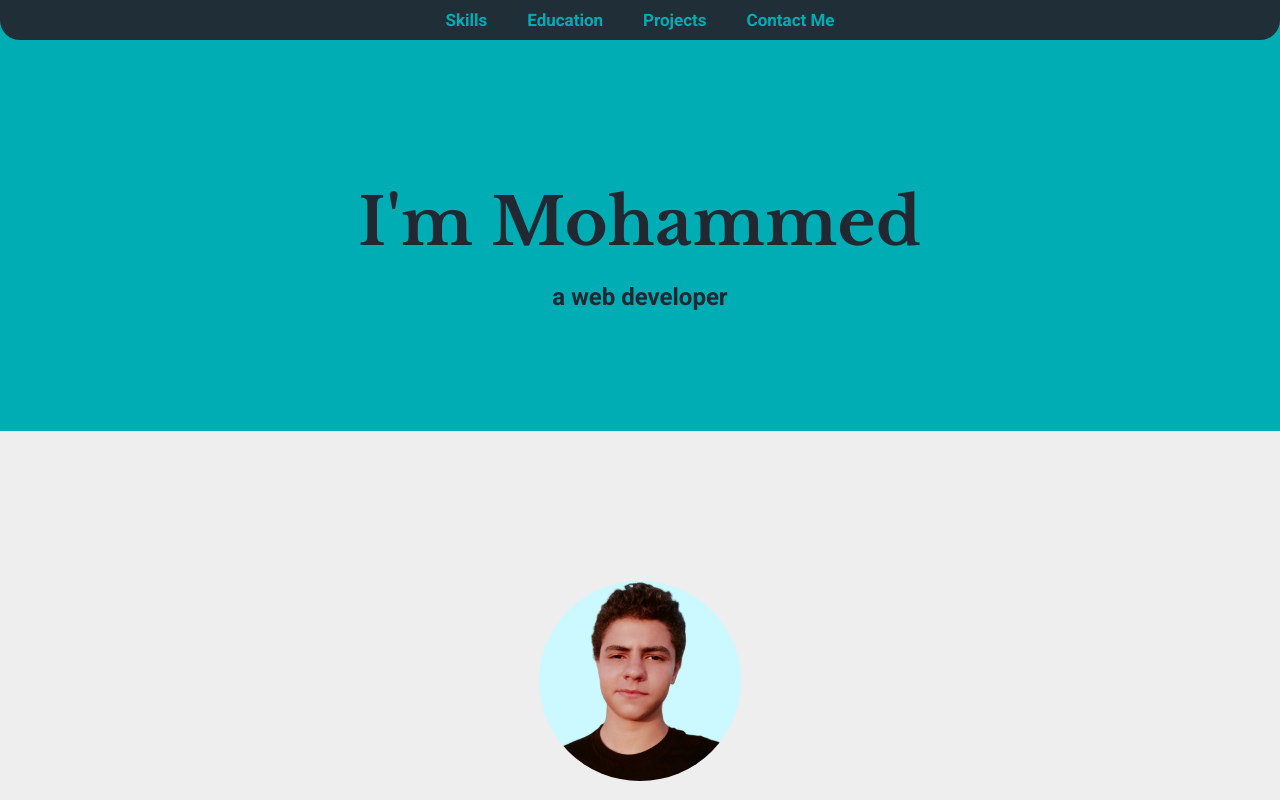
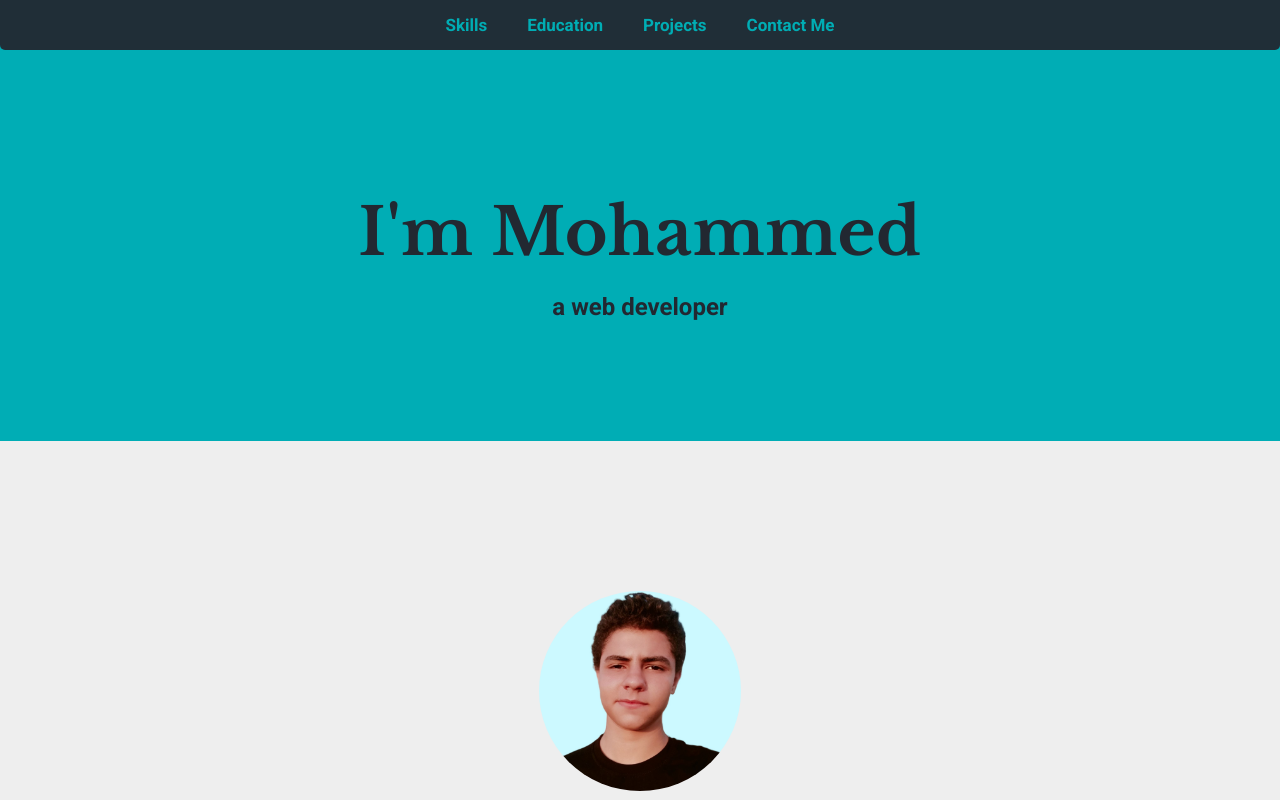
Before and after one commit to MohamedAdelMohamedMetwaley/html-portfolio, a plain HTML site: page index.html in a window 1280 px wide. Shown: the top 800 px of the page. Drawn offline with nearby package versions, Linux system fonts and the light colour scheme.

Commit message:
Update style.css
edited navbar padding and border radius

```diff
--- a/style.css
+++ b/style.css
@@ -22,12 +22,12 @@ body > *{
     gap: 30px;
     position: sticky;
     top: 0;
-    border-radius: 0px 0px 20px 20px;
+    border-radius: 0px 0px 5px 5px;
     background-color: #222831;
     color: #EEEEEE;
     margin: -29px -1px;
     opacity: 0.95;
-    padding: 10px;
+    padding: 15px 10px;
     font-size: 17px;
     -webkit-box-sizing: border-box; /* Safari/Chrome, other WebKit */
     -moz-box-sizing: border-box;    /* Firefox, other Gecko */
```
